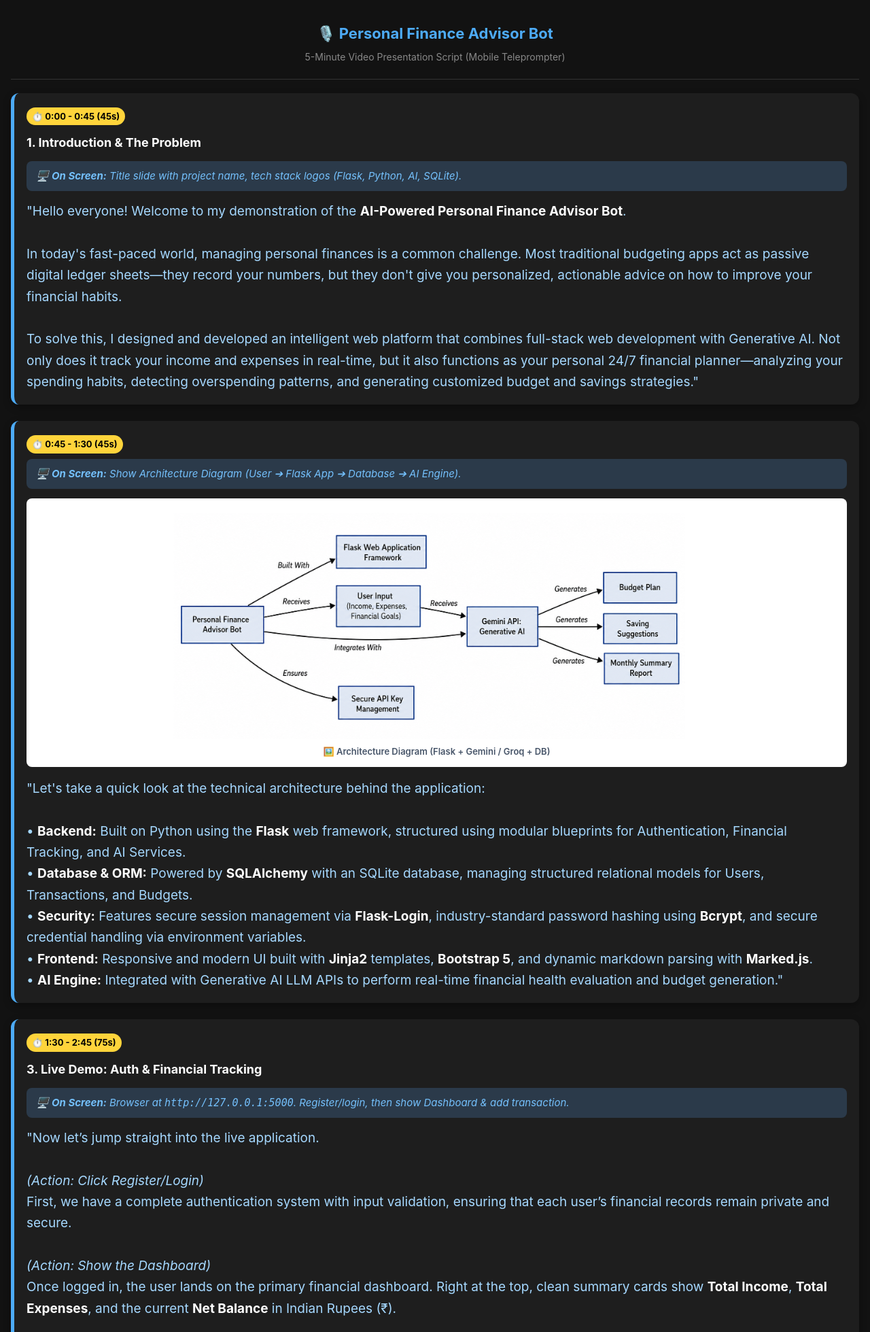
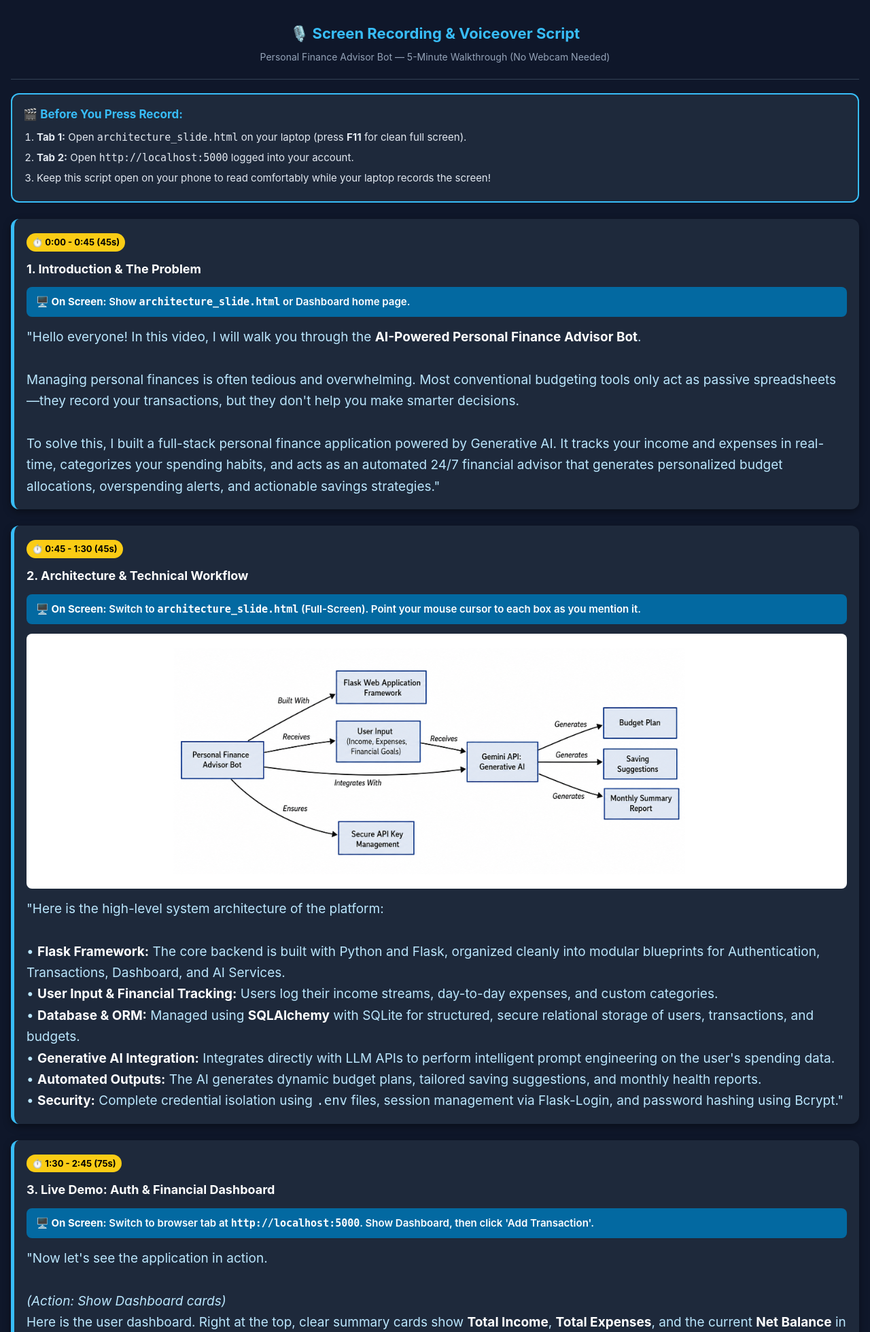
Before and after one commit to Whitedevil964/Personal-Finance-Advisor-Bot, a Flask app: page /script in a window 1280 px wide. Shown: the top 1959 px of the page at 68% size. Run offline with Flask 3, Linux system fonts and the light colour scheme.

Commit message:
Update video script and presentation workflow for pure screen recording without webcam

```diff
--- a/app/templates/script.html
+++ b/app/templates/script.html
@@ -3,17 +3,17 @@
 <head>
     <meta charset="UTF-8">
     <meta name="viewport" content="width=device-width, initial-scale=1.0">
-    <title>Video Script - 5 Min Presentation</title>
+    <title>Video Script - 5 Min Screen Recording Walkthrough</title>
     <style>
         :root {
-            --bg: #121212;
-            --card-bg: #1e1e1e;
-            --text: #e0e0e0;
-            --accent: #4dabf7;
-            --speaker: #a5d8ff;
-            --cue-bg: #2b3a4a;
-            --cue-text: #74c0fc;
-            --time-bg: #ffd43b;
+            --bg: #0f172a;
+            --card-bg: #1e293b;
+            --text: #e2e8f0;
+            --accent: #38bdf8;
+            --speaker: #bae6fd;
+            --cue-bg: #0369a1;
+            --cue-text: #ffffff;
+            --time-bg: #facc15;
             --time-text: #000;
         }
 
@@ -30,7 +30,7 @@
         .header {
             text-align: center;
             padding: 16px 0 20px;
-            border-bottom: 1px solid #333;
+            border-bottom: 1px solid #334155;
             margin-bottom: 20px;
         }
 
@@ -42,8 +42,32 @@
 
         .header p {
             font-size: 14px;
-            color: #888;
+            color: #94a3b8;
             margin: 0;
+        }
+
+        .setup-box {
+            background: #1e293b;
+            border: 2px solid #38bdf8;
+            border-radius: 12px;
+            padding: 16px;
+            margin-bottom: 24px;
+            font-size: 15px;
+        }
+
+        .setup-box h3 {
+            margin: 0 0 8px;
+            color: #38bdf8;
+            font-size: 17px;
+        }
+
+        .setup-box ol {
+            margin: 0;
+            padding-left: 20px;
+        }
+
+        .setup-box li {
+            margin-bottom: 6px;
         }
 
         .section-card {
@@ -51,7 +75,7 @@
             border-radius: 12px;
             padding: 18px;
             margin-bottom: 24px;
-            box-shadow: 0 4px 12px rgba(0, 0, 0, 0.3);
+            box-shadow: 0 4px 12px rgba(0, 0, 0, 0.4);
             border-left: 5px solid var(--accent);
         }
 
@@ -80,7 +104,21 @@
             border-radius: 8px;
             font-size: 15px;
             margin-bottom: 14px;
-            font-style: italic;
+            font-weight: 600;
+        }
+
+        .diagram-container {
+            background: #ffffff;
+            border-radius: 8px;
+            padding: 12px;
+            margin: 14px 0;
+            text-align: center;
+        }
+
+        .diagram-container img {
+            max-width: 100%;
+            height: auto;
+            border-radius: 4px;
         }
 
         .speaker-text {
@@ -93,135 +131,123 @@
             color: #fff;
         }
 
-        .tips-card {
-            background: #25262b;
-            border-radius: 12px;
-            padding: 18px;
-            margin-top: 30px;
-            border: 1px dashed #555;
-            font-size: 15px;
-        }
-
-        .tips-card h3 {
-            margin-top: 0;
-            color: #ffd43b;
-            font-size: 17px;
-        }
-
-        .tips-card ul {
-            padding-left: 20px;
-            margin: 0;
-            color: #ccc;
-        }
-
-        .tips-card li {
-            margin-bottom: 6px;
+        .footer-note {
+            text-align: center;
+            font-size: 14px;
+            color: #64748b;
+            padding: 20px 0;
         }
     </style>
 </head>
 <body>
 
     <div class="header">
-        <h1>🎙️ Personal Finance Advisor Bot</h1>
-        <p>5-Minute Video Presentation Script (Mobile Teleprompter)</p>
+        <h1>🎙️ Screen Recording & Voiceover Script</h1>
+        <p>Personal Finance Advisor Bot — 5-Minute Walkthrough (No Webcam Needed)</p>
+    </div>
+
+    <!-- Quick Setup Box -->
+    <div class="setup-box">
+        <h3>🎬 Before You Press Record:</h3>
+        <ol>
+            <li><strong>Tab 1:</strong> Open <code>architecture_slide.html</code> on your laptop (press <strong>F11</strong> for clean full screen).</li>
+            <li><strong>Tab 2:</strong> Open <code>http://localhost:5000</code> logged into your account.</li>
+            <li>Keep this script open on your phone to read comfortably while your laptop records the screen!</li>
+        </ol>
     </div>
 
     <!-- Section 1 -->
     <div class="section-card">
         <span class="time-badge">⏱️ 0:00 - 0:45 (45s)</span>
         <div class="section-title">1. Introduction & The Problem</div>
-        <div class="screen-action">🖥️ <strong>On Screen:</strong> Title slide with project name, tech stack logos (Flask, Python, AI, SQLite).</div>
+        <div class="screen-action">🖥️ <strong>On Screen:</strong> Show <code>architecture_slide.html</code> or Dashboard home page.</div>
         <div class="speaker-text">
-            "Hello everyone! Welcome to my demonstration of the <strong>AI-Powered Personal Finance Advisor Bot</strong>.<br><br>
-            In today's fast-paced world, managing personal finances is a common challenge. Most traditional budgeting apps act as passive digital ledger sheets—they record your numbers, but they don't give you personalized, actionable advice on how to improve your financial habits.<br><br>
-            To solve this, I designed and developed an intelligent web platform that combines full-stack web development with Generative AI. Not only does it track your income and expenses in real-time, but it also functions as your personal 24/7 financial planner—analyzing your spending habits, detecting overspending patterns, and generating customized budget and savings strategies."
+            "Hello everyone! In this video, I will walk you through the <strong>AI-Powered Personal Finance Advisor Bot</strong>.<br><br>
+            Managing personal finances is often tedious and overwhelming. Most conventional budgeting tools only act as passive spreadsheets—they record your transactions, but they don't help you make smarter decisions.<br><br>
+            To solve this, I built a full-stack personal finance application powered by Generative AI. It tracks your income and expenses in real-time, categorizes your spending habits, and acts as an automated 24/7 financial advisor that generates personalized budget allocations, overspending alerts, and actionable savings strategies."
         </div>
     </div>
 
     <!-- Section 2 -->
     <div class="section-card">
         <span class="time-badge">⏱️ 0:45 - 1:30 (45s)</span>
-        <div class="screen-action">🖥️ <strong>On Screen:</strong> Show Architecture Diagram (User ➔ Flask App ➔ Database ➔ AI Engine).</div>
+        <div class="section-title">2. Architecture & Technical Workflow</div>
+        <div class="screen-action">🖥️ <strong>On Screen:</strong> Switch to <code>architecture_slide.html</code> (Full-Screen). Point your mouse cursor to each box as you mention it.</div>
 
-        <div style="background: #ffffff; border-radius: 8px; padding: 12px; margin: 12px 0 16px; text-align: center;">
-            <img src="{{ url_for('static', filename='architecture_diagram.png') }}" alt="Architecture Diagram" style="max-width: 100%; height: auto; border-radius: 4px; display: block; margin: 0 auto;">
-            <div style="margin-top: 8px; font-size: 13px; color: #475569; font-weight: 600;">
-                🖼️ Architecture Diagram (Flask + Gemini / Groq + DB)
-            </div>
+        <div class="diagram-container">
+            <img src="{{ url_for('static', filename='architecture_diagram.png') }}" alt="System Architecture Diagram">
         </div>
+
         <div class="speaker-text">
-            "Let's take a quick look at the technical architecture behind the application:<br><br>
-            • <strong>Backend:</strong> Built on Python using the <strong>Flask</strong> web framework, structured using modular blueprints for Authentication, Financial Tracking, and AI Services.<br>
-            • <strong>Database & ORM:</strong> Powered by <strong>SQLAlchemy</strong> with an SQLite database, managing structured relational models for Users, Transactions, and Budgets.<br>
-            • <strong>Security:</strong> Features secure session management via <strong>Flask-Login</strong>, industry-standard password hashing using <strong>Bcrypt</strong>, and secure credential handling via environment variables.<br>
-            • <strong>Frontend:</strong> Responsive and modern UI built with <strong>Jinja2</strong> templates, <strong>Bootstrap 5</strong>, and dynamic markdown parsing with <strong>Marked.js</strong>.<br>
-            • <strong>AI Engine:</strong> Integrated with Generative AI LLM APIs to perform real-time financial health evaluation and budget generation."
+            "Here is the high-level system architecture of the platform:<br><br>
+            • <strong>Flask Framework:</strong> The core backend is built with Python and Flask, organized cleanly into modular blueprints for Authentication, Transactions, Dashboard, and AI Services.<br>
+            • <strong>User Input & Financial Tracking:</strong> Users log their income streams, day-to-day expenses, and custom categories.<br>
+            • <strong>Database & ORM:</strong> Managed using <strong>SQLAlchemy</strong> with SQLite for structured, secure relational storage of users, transactions, and budgets.<br>
+            • <strong>Generative AI Integration:</strong> Integrates directly with LLM APIs to perform intelligent prompt engineering on the user's spending data.<br>
+            • <strong>Automated Outputs:</strong> The AI generates dynamic budget plans, tailored saving suggestions, and monthly health reports.<br>
+            • <strong>Security:</strong> Complete credential isolation using <code>.env</code> files, session management via Flask-Login, and password hashing using Bcrypt."
         </div>
     </div>
 
     <!-- Section 3 -->
     <div class="section-card">
         <span class="time-badge">⏱️ 1:30 - 2:45 (75s)</span>
-        <div class="section-title">3. Live Demo: Auth & Financial Tracking</div>
-        <div class="screen-action">🖥️ <strong>On Screen:</strong> Browser at <code>http://127.0.0.1:5000</code>. Register/login, then show Dashboard & add transaction.</div>
+        <div class="section-title">3. Live Demo: Auth & Financial Dashboard</div>
+        <div class="screen-action">🖥️ <strong>On Screen:</strong> Switch to browser tab at <code>http://localhost:5000</code>. Show Dashboard, then click 'Add Transaction'.</div>
         <div class="speaker-text">
-            "Now let’s jump straight into the live application.<br><br>
-            <em>(Action: Click Register/Login)</em><br>
-            First, we have a complete authentication system with input validation, ensuring that each user’s financial records remain private and secure.<br><br>
-            <em>(Action: Show the Dashboard)</em><br>
-            Once logged in, the user lands on the primary financial dashboard. Right at the top, clean summary cards show <strong>Total Income</strong>, <strong>Total Expenses</strong>, and the current <strong>Net Balance</strong> in Indian Rupees (₹).<br><br>
-            <em>(Action: Navigate to 'Add Transaction' and submit an entry)</em><br>
-            Users can easily record their transactions. Let's add an expense—say, ₹4,500 under 'Groceries'. We click save, and it instantly updates our transaction ledger and recalculates our balances across the entire app."
+            "Now let's see the application in action.<br><br>
+            <em>(Action: Show Dashboard cards)</em><br>
+            Here is the user dashboard. Right at the top, clear summary cards show <strong>Total Income</strong>, <strong>Total Expenses</strong>, and the current <strong>Net Balance</strong> in Indian Rupees (₹). Below that is our recent transaction history.<br><br>
+            <em>(Action: Click 'Add Transaction' button)</em><br>
+            Let's add a new transaction. We select the type as 'Expense', enter an amount of ₹3,500, set the category to 'Groceries', and click Save.<br><br>
+            <em>(Action: Show updated table and dashboard)</em><br>
+            Instantly, the transaction is logged to the SQLite database, and our total expenses and remaining balance update in real time."
         </div>
     </div>
 
     <!-- Section 4 -->
     <div class="section-card">
         <span class="time-badge">⏱️ 2:45 - 4:00 (75s)</span>
-        <div class="section-title">4. Core Highlight: AI Financial Advisor</div>
-        <div class="screen-action">🖥️ <strong>On Screen:</strong> Click 'AI Advisor' tab in navbar. Scroll down to show generated tables & recommendations.</div>
+        <div class="section-title">4. Core Feature: AI Financial Advisor</div>
+        <div class="screen-action">🖥️ <strong>On Screen:</strong> Click the 'AI Advisor' tab in the navbar. Scroll slowly through the generated markdown report.</div>
         <div class="speaker-text">
-            "Here is where the real power of the platform comes alive: the <strong>AI Financial Advisor</strong>.<br><br>
-            Instead of giving generic advice, our backend aggregates the user's live transaction history, categorizes their expenditures, and injects this context into a carefully crafted financial engineering prompt sent to the LLM.<br><br>
-            <em>(Action: Scroll down through the AI insights)</em><br>
-            As you can see, the AI generates a comprehensive report rendered in formatted markdown:<br>
-            1. <strong>Spending Analysis & Health:</strong> It breaks down the ratio of income spent on essentials versus discretionary expenses.<br>
-            2. <strong>Overspending Detection:</strong> It flags categories where spending is disproportionately high.<br>
-            3. <strong>Cost Optimization:</strong> It gives immediate, practical suggestions to cut down expenses.<br>
-            4. <strong>Budget Allocation:</strong> It models a 50/30/20 budget framework customized to the user’s exact income level in Rupees.<br>
-            5. <strong>Actionable Savings Steps:</strong> Clear steps to build an emergency fund and hit savings goals."
+            "Now, let's explore the core innovation of the app: the <strong>AI Financial Advisor</strong>.<br><br>
+            When we click on the AI Advisor tab, our backend aggregates the user's live financial records, categorizes their expenditures, and feeds that structured context to our Generative AI engine.<br><br>
+            <em>(Action: Highlight each section on screen as you speak)</em><br>
+            As you can see, the AI generates a beautifully formatted report rendered using Marked.js:<br>
+            1. <strong>Spending Analysis:</strong> Evaluates overall financial health and spending-to-income ratios.<br>
+            2. <strong>Overspending Alerts:</strong> Instantly warns the user if specific categories consume too much income.<br>
+            3. <strong>Cost Optimization:</strong> Offers concrete, actionable tips on where to cut unnecessary expenses.<br>
+            4. <strong>Budget Allocation:</strong> Calculates a personalized 50/30/20 budget breakdown (Needs, Wants, Savings) in Rupees.<br>
+            5. <strong>Actionable Steps:</strong> Gives clear guidelines for emergency funds and achieving long-term financial discipline."
         </div>
     </div>
 
     <!-- Section 5 -->
     <div class="section-card">
         <span class="time-badge">⏱️ 4:00 - 4:35 (35s)</span>
-        <div class="section-title">5. Deployment with Ngrok</div>
-        <div class="screen-action">🖥️ <strong>On Screen:</strong> Terminal showing Flask running, and Ngrok public URL in browser.</div>
+        <div class="section-title">5. Ngrok Public Deployment</div>
+        <div class="screen-action">🖥️ <strong>On Screen:</strong> Show your PowerShell terminal with Flask running, and mention Ngrok tunneling.</div>
         <div class="speaker-text">
-            "For testing, demonstration, and remote access, the project is configured for public deployment using <strong>Ngrok</strong>.<br><br>
-            By tunneling our local Flask port through an authenticated Ngrok endpoint, the application is accessible from mobile devices or external testers anywhere with an HTTPS connection, making it simple to test cross-device responsiveness and real-world workflows."
+            "For public accessibility, the project includes complete support for <strong>Ngrok</strong> deployment.<br><br>
+            By tunneling our local Flask port through an authenticated Ngrok endpoint, the application can be accessed via a secure public HTTPS link from mobile phones or external testers without requiring complicated cloud hosting configurations."
         </div>
     </div>
 
     <!-- Section 6 -->
     <div class="section-card">
         <span class="time-badge">⏱️ 4:35 - 5:00 (25s)</span>
-        <div class="section-title">6. Key Learnings & Conclusion</div>
-        <div class="screen-action">🖥️ <strong>On Screen:</strong> Concluding slide with key learnings summary and GitHub repo link.</div>
+        <div class="section-title">6. Conclusion & Key Takeaways</div>
+        <div class="screen-action">🖥️ <strong>On Screen:</strong> Show the GitHub repository page (Whitedevil964/Personal-Finance-Advisor-Bot).</div>
         <div class="speaker-text">
-            "To conclude, this project provided valuable hands-on experience in full-stack development, database architecture, prompt engineering, and integrating modern Generative AI into real-world FinTech solutions.<br><br>
-            Thank you so much for your time! I'd be glad to answer any questions or discuss potential enhancements like automated receipt scanning and PDF export reports."
+            "To wrap up, this project demonstrates how modern full-stack web applications can seamlessly incorporate Generative AI to provide real value in personal financial technology.<br><br>
+            All the code, database models, and documentation are available on my GitHub repository.<br><br>
+            Thank you for watching!"
         </div>
     </div>
 
-    <div class="tips-card">
-        <h3>💡 Tips While Recording:</h3>
-        <ul>
-            <li>Hold your phone next to your webcam/monitor so your eye-line stays natural.</li>
-            <li>Maintain an easy, conversational pace (~130 words per minute).</li>
-            <li>Smile and speak with confidence!</li>
-        </ul>
+    <div class="footer-note">
+        ✅ Everything is ready! Simply start your screen recorder, follow the On-Screen cues, and speak through the sections.
     </div>
 
 </body>
```
Also changed, not shown: VIDEO_SCRIPT.html (+118 -128 lines).
